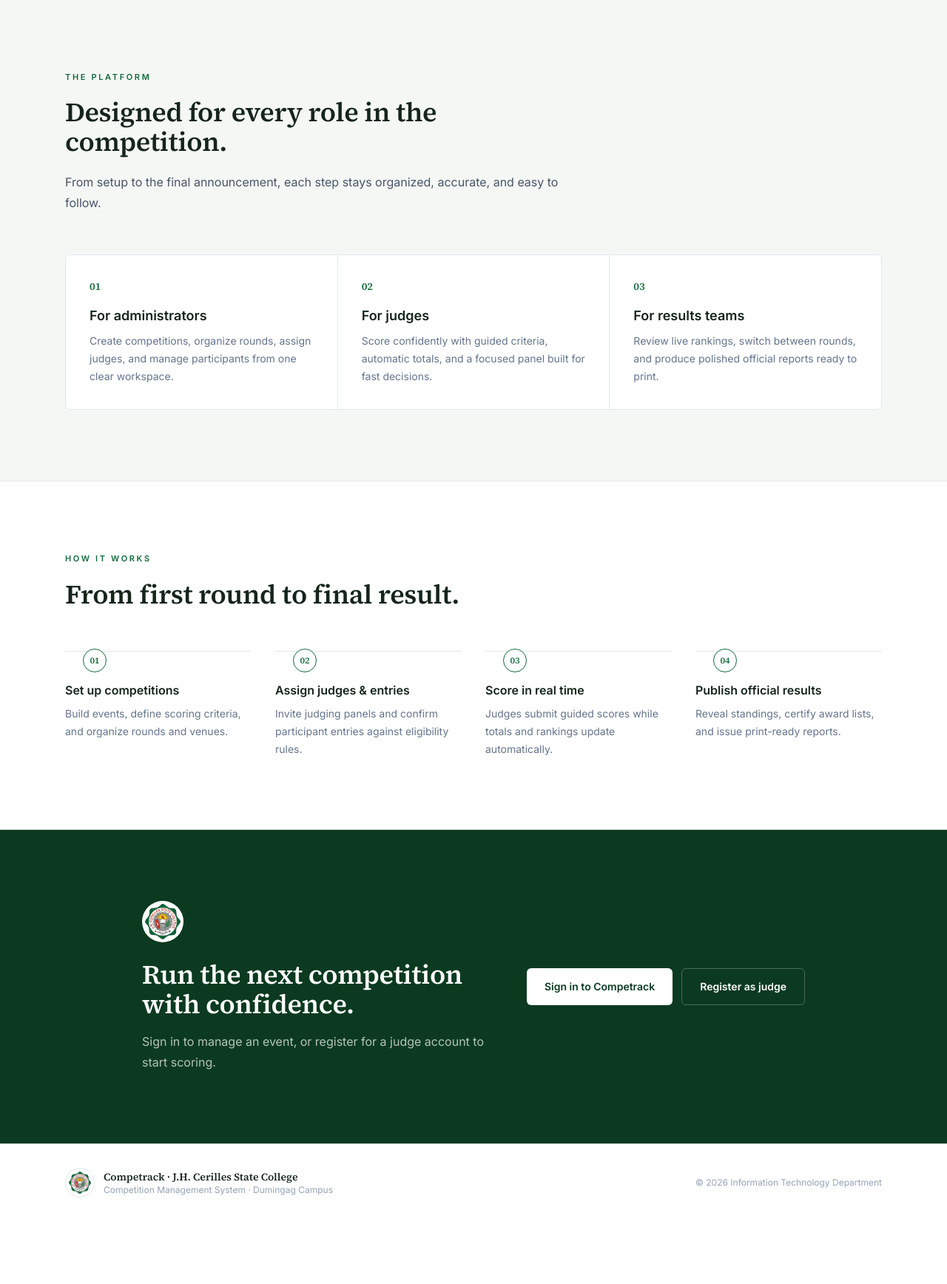
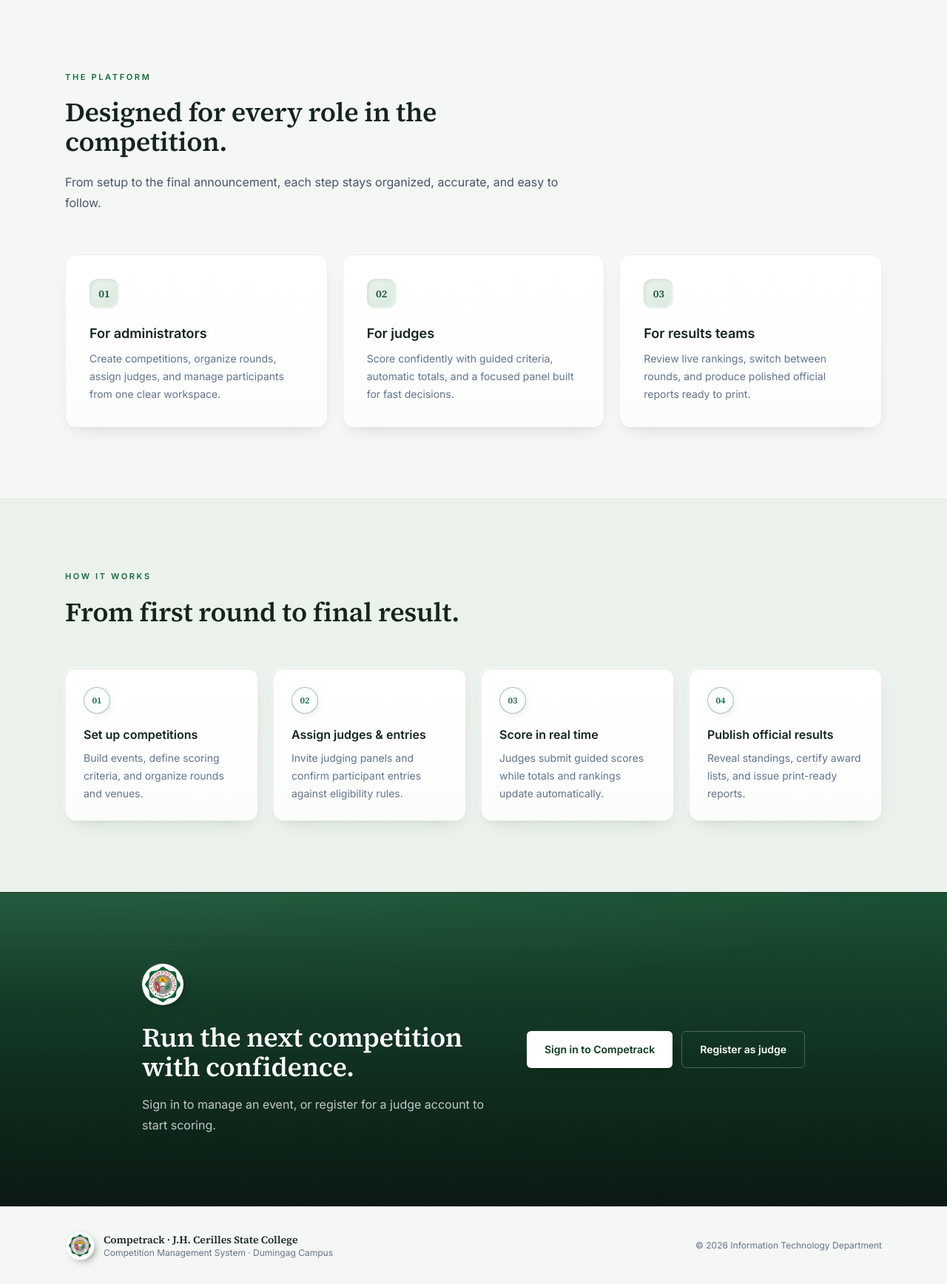
Before and after one commit to lanzy-lanzy/sports-cultural-competition-system, a Django app: page / in a window 1280 px wide. Shown: the part 913-2649 px from the top of the page at 74% size. Before the commit the page ends 2532 px from the top, so only its background shows below. Run offline with Django 5.2, Linux system fonts and the light colour scheme; data that the repository does not hold is empty; some libraries are stand-ins or nearby versions.

Commit message:
feat(landing-page): enhance design with neumorphic elements and update styles

```diff
--- a/accounts/templates/accounts/landing_page.html
+++ b/accounts/templates/accounts/landing_page.html
@@ -38,7 +38,7 @@
 <body class="bg-white font-sans text-slate-600 antialiased selection:bg-moss selection:text-ink">
     <div class="flex min-h-screen flex-col">
 
-        <div class="bg-pine-dark px-6 py-2">
+        <div class="bg-[#082015] px-6 py-2">
             <div class="mx-auto flex max-w-6xl items-center justify-between text-[11px] font-medium tracking-wide text-white/70">
                 <span>J.H. Cerilles State College</span>
                 <span class="flex items-center gap-2 uppercase tracking-[0.18em]">
@@ -52,12 +52,12 @@
         <header class="lg-glass-light sticky top-0 z-30">
             <nav class="mx-auto flex h-16 max-w-6xl items-center justify-between px-6" aria-label="Main navigation">
                 <a href="{% url 'landing_page' %}" class="flex min-w-0 items-center gap-3" aria-label="Competrack home">
-                    <span class="flex h-11 w-11 shrink-0 items-center justify-center rounded-full border border-slate-200 bg-white p-1">
+                    <span class="neu-medallion flex h-11 w-11 shrink-0 items-center justify-center rounded-full border border-slate-200 bg-white p-1">
                         <img src="{% static 'images/jhcsc_logo.png' %}" alt="J.H. Cerilles State College seal" class="h-full w-full rounded-full object-contain">
                     </span>
                     <span class="min-w-0 leading-tight">
                         <span class="block font-display text-base font-semibold text-ink">Competrack</span>
-                        <span class="block text-[10px] font-medium uppercase tracking-[0.22em] text-slate-400">Competition Management System</span>
+                        <span class="block text-[10px] font-medium uppercase tracking-[0.22em] text-slate-500">Competition Management System</span>
                     </span>
                 </a>
 
@@ -67,7 +67,7 @@
                 </div>
 
                 <div class="flex shrink-0 items-center gap-3">
-                    <a href="{% url 'login' %}" class="inline-flex items-center rounded-md bg-pine px-4 py-2.5 text-sm font-semibold text-white transition-colors hover:bg-pine-deep focus:outline-none focus:ring-2 focus:ring-pine/40 focus:ring-offset-2">Sign in</a>
+                    <a href="{% url 'login' %}" class="app-btn-primary inline-flex items-center rounded-md px-4 py-2.5 text-sm font-semibold text-white focus:outline-none focus:ring-2 focus:ring-pine/40 focus:ring-offset-2">Sign in</a>
                 </div>
             </nav>
         </header>
@@ -75,10 +75,10 @@
         <main class="flex-1">
             <section class="relative isolate overflow-hidden bg-pine-dark">
                 <img src="{% static 'images/jh_bg.png' %}" alt="" fetchpriority="high" class="absolute inset-0 -z-20 h-full w-full object-cover object-center">
-                <div class="absolute inset-0 -z-10 bg-gradient-to-b from-pine-dark/90 via-pine-dark/70 to-pine-dark/95" aria-hidden="true"></div>
+                <div class="hero-scrim absolute inset-0 -z-10" aria-hidden="true"></div>
 
                 <div class="relative mx-auto flex min-h-[32rem] max-w-3xl flex-col items-center justify-center px-6 py-20 text-center sm:min-h-[38rem] sm:py-24 lg:min-h-[42rem]">
-                    <span class="flex h-24 w-24 shrink-0 items-center justify-center overflow-hidden rounded-full bg-white shadow-lg ring-1 ring-white/30 sm:h-28 sm:w-28">
+                    <span class="neu-medallion flex h-24 w-24 shrink-0 items-center justify-center overflow-hidden rounded-full bg-white shadow-lg ring-1 ring-white/30 sm:h-28 sm:w-28">
                         <img src="{% static 'images/it_logo.jpg' %}" alt="School of Computing Studies seal" class="h-full w-full object-cover">
                     </span>
                     <p class="mt-8 text-[11px] font-semibold uppercase tracking-[0.24em] text-moss">Official competition platform</p>
@@ -89,7 +89,7 @@
                     <p class="mt-6 max-w-xl text-base leading-8 text-white/85 sm:text-lg">One trusted platform for organizing competitions, guiding judges, calculating scores, and publishing official results across J.H. Cerilles State College.</p>
 
                     <div class="mt-10 flex w-full flex-col gap-3 sm:w-auto sm:flex-row sm:items-center">
-                        <a href="{% url 'login' %}" class="inline-flex items-center justify-center gap-2 rounded-md bg-white px-6 py-3.5 text-sm font-semibold text-pine-dark transition-colors hover:bg-moss focus:outline-none focus:ring-2 focus:ring-white/60 focus:ring-offset-2 focus:ring-offset-pine-dark">
+                        <a href="{% url 'login' %}" class="neu-raise inline-flex items-center justify-center gap-2 rounded-md bg-white px-6 py-3.5 text-sm font-semibold text-pine-dark transition-colors hover:bg-moss focus:outline-none focus:ring-2 focus:ring-white/60 focus:ring-offset-2 focus:ring-offset-pine-dark">
                             Sign in to Competrack
                         </a>
                         <a href="#platform" class="lg-btn-glass inline-flex items-center justify-center gap-2 rounded-md px-6 py-3.5 text-sm font-semibold text-white focus:outline-none focus:ring-2 focus:ring-white/60 focus:ring-offset-2 focus:ring-offset-pine-dark">
@@ -97,17 +97,17 @@
                         </a>
                     </div>
 
-                    <dl class="lg-glass mt-14 grid w-full max-w-2xl grid-cols-1 divide-y divide-white/15 rounded-2xl sm:grid-cols-3 sm:divide-x sm:divide-y-0">
+                    <dl class="lg-glass neu-slab mt-14 grid w-full max-w-2xl grid-cols-1 divide-y divide-white/15 rounded-2xl sm:grid-cols-3 sm:divide-x sm:divide-y-0">
                         <div class="px-4 py-4 text-center">
-                            <dt class="text-[10px] font-medium uppercase tracking-[0.18em] text-white/60">Integrity</dt>
+                            <dt class="text-[10px] font-medium uppercase tracking-[0.18em] text-white/70">Integrity</dt>
                             <dd class="mt-1.5 text-sm font-semibold text-white">Transparent scoring</dd>
                         </div>
                         <div class="px-4 py-4 text-center">
-                            <dt class="text-[10px] font-medium uppercase tracking-[0.18em] text-white/60">Accuracy</dt>
+                            <dt class="text-[10px] font-medium uppercase tracking-[0.18em] text-white/70">Accuracy</dt>
                             <dd class="mt-1.5 text-sm font-semibold text-white">Live standings</dd>
                         </div>
                         <div class="px-4 py-4 text-center">
-                            <dt class="text-[10px] font-medium uppercase tracking-[0.18em] text-white/60">Reports</dt>
+                            <dt class="text-[10px] font-medium uppercase tracking-[0.18em] text-white/70">Reports</dt>
                             <dd class="mt-1.5 text-sm font-semibold text-white">Print-ready results</dd>
                         </div>
                     </dl>
@@ -122,51 +122,51 @@
                         <p class="mt-5 leading-7 text-slate-600">From setup to the final announcement, each step stays organized, accurate, and easy to follow.</p>
                     </div>
 
-                    <div class="mt-14 grid gap-px overflow-hidden rounded-md border border-slate-200 bg-slate-200 md:grid-cols-3">
-                        <article class="bg-white p-8">
-                            <p class="font-display text-sm font-semibold text-pine tabular-nums">01</p>
-                            <h3 class="mt-4 text-lg font-semibold text-ink">For administrators</h3>
+                    <div class="mt-14 grid gap-5 md:grid-cols-3">
+                        <article class="app-card p-8">
+                            <span class="app-chip flex h-10 w-10 items-center justify-center font-display text-sm font-semibold tabular-nums">01</span>
+                            <h3 class="mt-5 text-lg font-semibold text-ink">For administrators</h3>
                             <p class="mt-2 text-sm leading-6 text-slate-500">Create competitions, organize rounds, assign judges, and manage participants from one clear workspace.</p>
                         </article>
-                        <article class="bg-white p-8">
-                            <p class="font-display text-sm font-semibold text-pine tabular-nums">02</p>
-                            <h3 class="mt-4 text-lg font-semibold text-ink">For judges</h3>
+                        <article class="app-card p-8">
+                            <span class="app-chip flex h-10 w-10 items-center justify-center font-display text-sm font-semibold tabular-nums">02</span>
+                            <h3 class="mt-5 text-lg font-semibold text-ink">For judges</h3>
                             <p class="mt-2 text-sm leading-6 text-slate-500">Score confidently with guided criteria, automatic totals, and a focused panel built for fast decisions.</p>
                         </article>
-                        <article class="bg-white p-8">
-                            <p class="font-display text-sm font-semibold text-pine tabular-nums">03</p>
-                            <h3 class="mt-4 text-lg font-semibold text-ink">For results teams</h3>
+                        <article class="app-card p-8">
+                            <span class="app-chip flex h-10 w-10 items-center justify-center font-display text-sm font-semibold tabular-nums">03</span>
+                            <h3 class="mt-5 text-lg font-semibold text-ink">For results teams</h3>
                             <p class="mt-2 text-sm leading-6 text-slate-500">Review live rankings, switch between rounds, and produce polished official reports ready to print.</p>
                         </article>
                     </div>
                 </div>
             </section>
 
-            <section id="workflow" class="border-t border-slate-200 bg-white">
+            <section id="workflow" class="border-t border-slate-200 bg-moss">
                 <div class="mx-auto max-w-6xl px-6 py-20 sm:py-24">
                     <div class="max-w-2xl">
                         <p class="text-[11px] font-semibold uppercase tracking-[0.24em] text-pine">How it works</p>
                         <h2 class="mt-5 font-display text-3xl font-semibold tracking-[-0.01em] text-ink sm:text-4xl">From first round to final result.</h2>
                     </div>
 
-                    <ol class="mt-14 grid gap-x-8 gap-y-10 sm:grid-cols-2 lg:grid-cols-4">
-                        <li class="relative border-t border-slate-200 pt-6">
-                            <span class="absolute -top-1 left-6 flex h-8 w-8 items-center justify-center rounded-full border border-pine bg-white font-display text-xs font-semibold text-pine tabular-nums">01</span>
+                    <ol class="mt-14 grid gap-5 sm:grid-cols-2 lg:grid-cols-4">
+                        <li class="app-card p-6">
+                            <span class="neu-raise-light flex h-9 w-9 items-center justify-center rounded-full border border-pine/40 bg-white font-display text-xs font-semibold text-pine tabular-nums">01</span>
                             <h3 class="mt-4 text-base font-semibold text-ink">Set up competitions</h3>
                             <p class="mt-2 text-sm leading-6 text-slate-500">Build events, define scoring criteria, and organize rounds and venues.</p>
                         </li>
-                        <li class="relative border-t border-slate-200 pt-6">
-                            <span class="absolute -top-1 left-6 flex h-8 w-8 items-center justify-center rounded-full border border-pine bg-white font-display text-xs font-semibold text-pine tabular-nums">02</span>
+                        <li class="app-card p-6">
+                            <span class="neu-raise-light flex h-9 w-9 items-center justify-center rounded-full border border-pine/40 bg-white font-display text-xs font-semibold text-pine tabular-nums">02</span>
                             <h3 class="mt-4 text-base font-semibold text-ink">Assign judges &amp; entries</h3>
                             <p class="mt-2 text-sm leading-6 text-slate-500">Invite judging panels and confirm participant entries against eligibility rules.</p>
                         </li>
-                        <li class="relative border-t border-slate-200 pt-6">
-                            <span class="absolute -top-1 left-6 flex h-8 w-8 items-center justify-center rounded-full border border-pine bg-white font-display text-xs font-semibold text-pine tabular-nums">03</span>
+                        <li class="app-card p-6">
+                            <span class="neu-raise-light flex h-9 w-9 items-center justify-center rounded-full border border-pine/40 bg-white font-display text-xs font-semibold text-pine tabular-nums">03</span>
                             <h3 class="mt-4 text-base font-semibold text-ink">Score in real time</h3>
                             <p class="mt-2 text-sm leading-6 text-slate-500">Judges submit guided scores while totals and rankings update automatically.</p>
                         </li>
-                        <li class="relative border-t border-slate-200 pt-6">
-                            <span class="absolute -top-1 left-6 flex h-8 w-8 items-center justify-center rounded-full border border-pine bg-white font-display text-xs font-semibold text-pine tabular-nums">04</span>
+                        <li class="app-card p-6">
+                            <span class="neu-raise-light flex h-9 w-9 items-center justify-center rounded-full border border-pine/40 bg-white font-display text-xs font-semibold text-pine tabular-nums">04</span>
                             <h3 class="mt-4 text-base font-semibold text-ink">Publish official results</h3>
                             <p class="mt-2 text-sm leading-6 text-slate-500">Reveal standings, certify award lists, and issue print-ready reports.</p>
                         </li>
@@ -174,35 +174,35 @@
                 </div>
             </section>
 
-            <section class="border-t border-slate-200 bg-pine-dark px-6 py-20 sm:py-24">
+            <section class="surface-deep border-t border-white/10 px-6 py-20 sm:py-24">
                 <div class="mx-auto flex max-w-4xl flex-col items-center gap-10 text-center lg:flex-row lg:justify-between lg:text-left">
                     <div class="max-w-xl">
-                        <div class="mx-auto mb-6 flex h-14 w-14 items-center justify-center rounded-full bg-white p-1 lg:mx-0">
+                        <div class="neu-medallion mx-auto mb-6 flex h-14 w-14 items-center justify-center rounded-full bg-white p-1 lg:mx-0">
                             <img src="{% static 'images/jhcsc_logo.png' %}" alt="" class="h-full w-full rounded-full object-contain">
                         </div>
                         <h2 class="font-display text-3xl font-semibold tracking-[-0.01em] text-white sm:text-4xl">Run the next competition with confidence.</h2>
-                        <p class="mt-4 leading-7 text-white/70">Sign in to manage an event, or register for a judge account to start scoring.</p>
+                        <p class="mt-4 leading-7 text-white/75">Sign in to manage an event, or register for a judge account to start scoring.</p>
                     </div>
                     <div class="flex w-full max-w-sm flex-col gap-3 sm:flex-row lg:w-auto lg:max-w-none">
-                        <a href="{% url 'login' %}" class="inline-flex items-center justify-center whitespace-nowrap rounded-md bg-white px-6 py-3.5 text-sm font-semibold text-pine-dark transition-colors hover:bg-moss">Sign in to Competrack</a>
-                        <a href="{% url 'register' %}" class="inline-flex items-center justify-center whitespace-nowrap rounded-md border border-white/25 bg-transparent px-6 py-3.5 text-sm font-semibold text-white transition-colors hover:bg-white/10">Register as judge</a>
+                        <a href="{% url 'login' %}" class="neu-raise inline-flex items-center justify-center whitespace-nowrap rounded-md bg-white px-6 py-3.5 text-sm font-semibold text-pine-dark transition-colors hover:bg-moss">Sign in to Competrack</a>
+                        <a href="{% url 'register' %}" class="lg-btn-glass inline-flex items-center justify-center whitespace-nowrap rounded-md border border-white/25 bg-transparent px-6 py-3.5 text-sm font-semibold text-white transition-colors hover:bg-white/10">Register as judge</a>
                     </div>
                 </div>
             </section>
         </main>
 
-        <footer class="border-t border-slate-200 bg-white">
+        <footer class="border-t border-slate-200 bg-paper">
             <div class="mx-auto flex max-w-6xl flex-col gap-4 px-6 py-8 sm:flex-row sm:items-center sm:justify-between">
                 <div class="flex items-center gap-3">
-                    <span class="flex h-10 w-10 shrink-0 items-center justify-center rounded-full border border-slate-200 bg-white p-1">
+                    <span class="neu-medallion flex h-10 w-10 shrink-0 items-center justify-center rounded-full border border-slate-200 bg-white p-1">
                         <img src="{% static 'images/jhcsc_logo.png' %}" alt="" class="h-full w-full rounded-full object-contain">
                     </span>
                     <span class="leading-tight">
                         <span class="block font-display text-sm font-semibold text-ink">Competrack &middot; J.H. Cerilles State College</span>
-                        <span class="block text-xs text-slate-400">Competition Management System &middot; Dumingag Campus</span>
+                        <span class="block text-xs text-slate-500">Competition Management System &middot; Dumingag Campus</span>
                     </span>
                 </div>
-                <p class="text-xs text-slate-400">&copy; {% now "Y" %} Information Technology Department</p>
+                <p class="text-xs text-slate-500">&copy; {% now "Y" %} Information Technology Department</p>
             </div>
         </footer>
     </div>
--- a/static/css/liquid-glass.css
+++ b/static/css/liquid-glass.css
@@ -15,6 +15,33 @@
     --lg-border: rgba(255, 255, 255, 0.16);      /* outer border                */
     --lg-shadow: 0 24px 60px -20px rgba(3, 24, 14, 0.65);
     --lg-accent: #8FE3B4;                         /* light green for links/labels on dark */
+
+    /* Deep emerald ramp, shared by the app sidebar and the landing page's
+       dark bands so both read as the same material. */
+    --nm-deep-ramp: linear-gradient(180deg,
+        rgba(17, 74, 43, 0.96) 0%,
+        rgba(11, 52, 31, 0.965) 34%,
+        rgba(7, 34, 20, 0.97) 68%,
+        rgba(4, 20, 12, 0.975) 100%);
+}
+
+/* A full-bleed deep emerald band for the landing page's dark sections. */
+.surface-deep {
+    background:
+        radial-gradient(140% 70% at 4% -10%, rgba(167, 243, 208, 0.10) 0%, rgba(167, 243, 208, 0.03) 38%, transparent 68%),
+        var(--nm-deep-ramp);
+}
+
+/* Hero scrim over the campus photo (landing page). Defined here rather than
+   as Tailwind arbitrary values because the CDN's JIT does not reliably
+   compile `from-[#hex]/opacity` combinations - it silently emits no
+   background-image, which leaves the headline sitting on a bare photo.
+   Kept dark enough in the middle band for the body copy to clear 4.5:1. */
+.hero-scrim {
+    background: linear-gradient(180deg,
+        rgba(8, 23, 14, 0.90) 0%,
+        rgba(9, 38, 21, 0.80) 45%,
+        rgba(6, 17, 9, 0.94) 100%);
 }
 
 /* --- Dark frosted panel (cards over the campus photo background) --------- */
@@ -48,13 +75,17 @@
     z-index: 1;
 }
 
-/* --- Light frosted panel (sticky header, accent chips on light bg) ------- */
+/* --- Light frosted panel (sticky header, accent chips on light bg) -------
+   Carries the same soft dual shadow as the cards so the header reads as a
+   raised bar rather than a flat white strip. */
 .lg-glass-light {
-    background: linear-gradient(180deg, rgba(255, 255, 255, 0.86) 0%, rgba(245, 247, 244, 0.76) 100%);
-    backdrop-filter: blur(14px) saturate(160%);
-    -webkit-backdrop-filter: blur(14px) saturate(160%);
-    border-bottom: 1px solid rgba(255, 255, 255, 0.55);
-    box-shadow: 0 12px 32px -16px rgba(11, 58, 32, 0.35);
+    background: linear-gradient(180deg, rgba(255, 255, 255, 0.93) 0%, rgba(245, 247, 244, 0.84) 100%);
+    backdrop-filter: blur(16px) saturate(160%);
+    -webkit-backdrop-filter: blur(16px) saturate(160%);
+    border-bottom: 1px solid rgba(255, 255, 255, 0.6);
+    box-shadow:
+        0 12px 32px -16px rgba(11, 58, 32, 0.30),
+        0 1px 0 rgba(21, 37, 27, 0.04);
 }
 
 /* --- Frosted inputs (dark panel) ----------------------------------------- */
```
